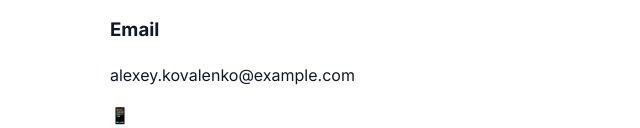
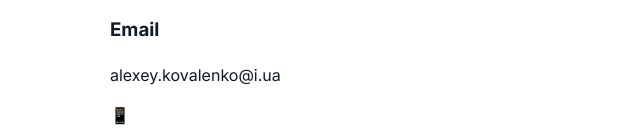
Before and after one commit to falconelife/pr, a plain HTML site: page pages/contact.html in a window 1280 px wide. Shown: the part 672-800 px from the top of the page, 0-640 px from the left. Drawn offline with Linux system fonts and the light colour scheme.

Commit message:
зміна email

```diff
--- a/pages/contact.html
+++ b/pages/contact.html
@@ -95,7 +95,7 @@
                         <div class="contact-icon">📧</div>
                         <div class="contact-details">
                             <h3>Email</h3>
-                            <p>alexey.kovalenko@example.com</p>
+                            <p>alexey.kovalenko@i.ua</p>
                         </div>
                     </div>
 
```
